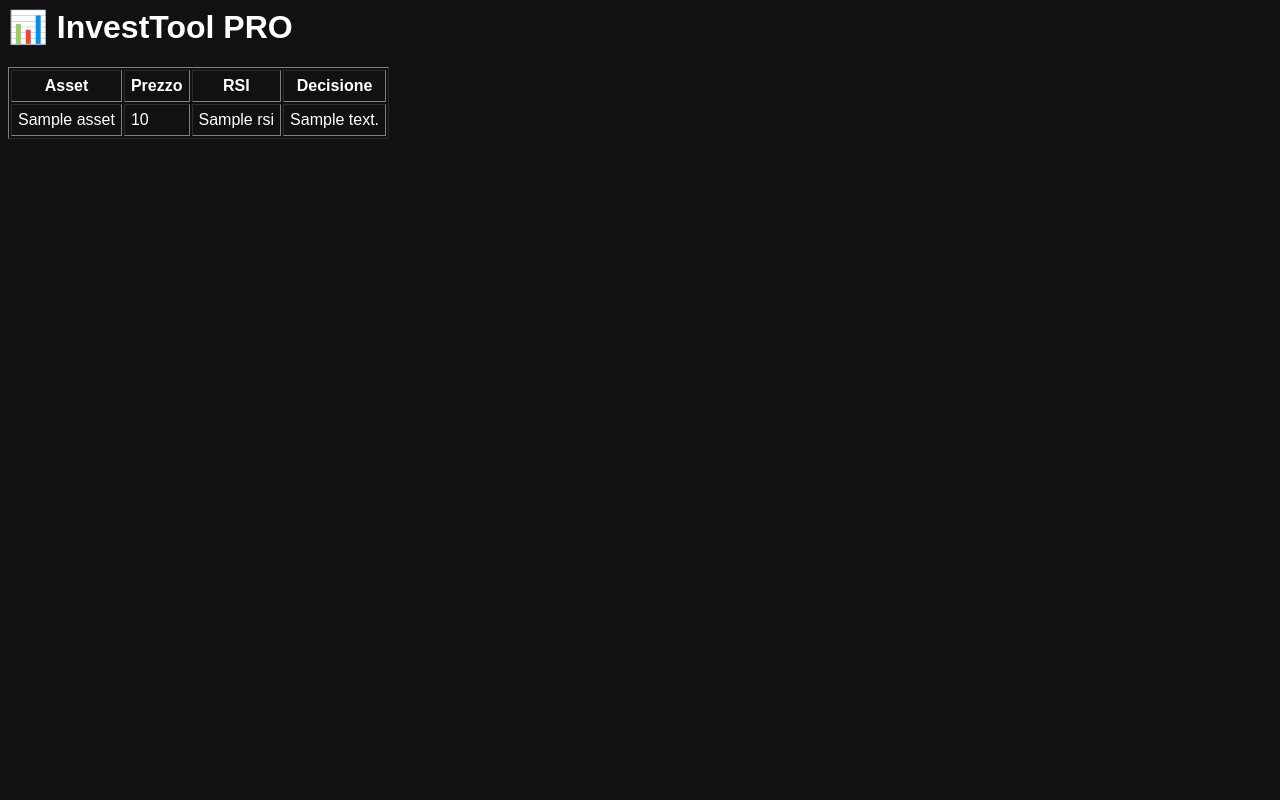
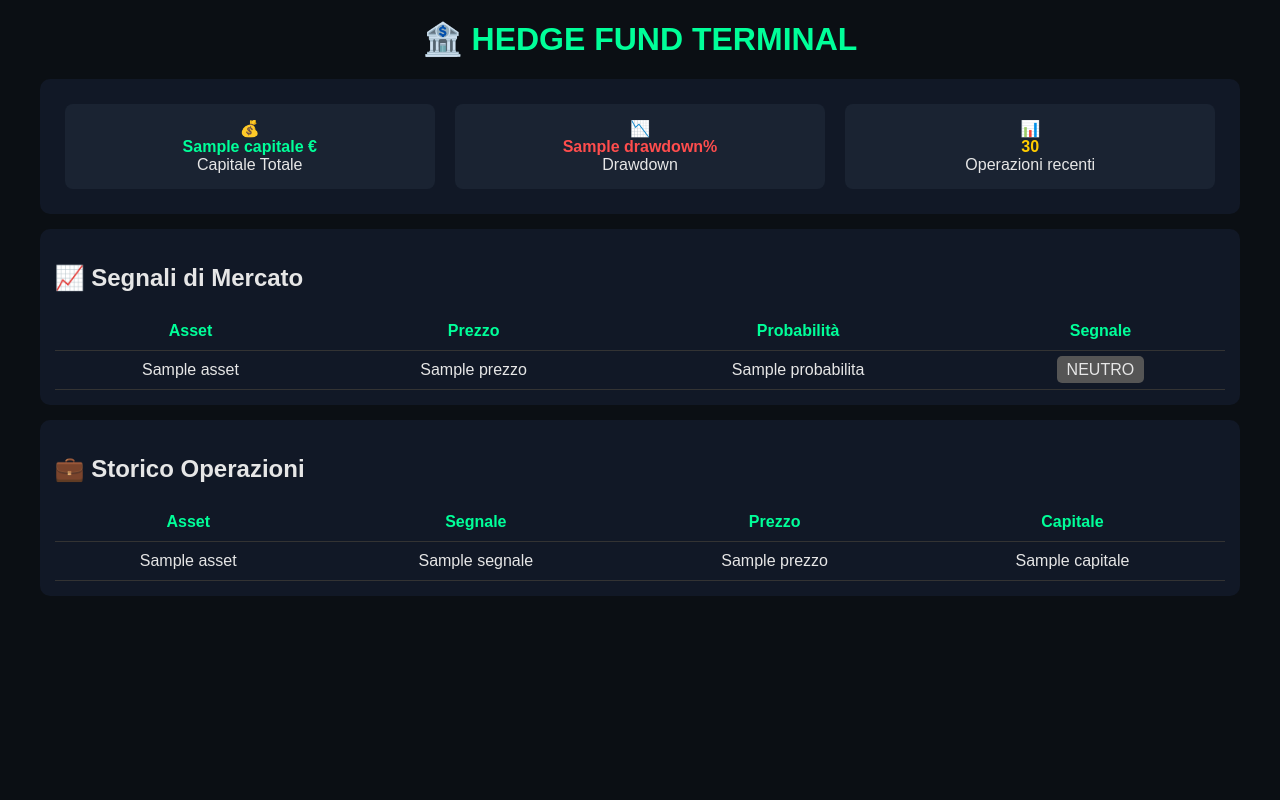
Before and after one commit to Emi202673/investtool-pro, a Flask app: template templates/templates/dashboard.html in a window 1280 px wide. Run offline with Flask 3, Linux system fonts and the light colour scheme; the template is opened without the code that fills it: most values are stand-ins (such as "Sample title", 1, 10 or a date in 2020).

Commit message:
Update dashboard.html

```diff
--- a/templates/templates/dashboard.html
+++ b/templates/templates/dashboard.html
@@ -1,26 +1,166 @@
-<html>
-<body style="background:#111;color:white;font-family:Arial">
+<!DOCTYPE html>
+<html lang="it">
+<head>
+    <meta charset="UTF-8">
+    <title>Hedge Fund Terminal</title>
 
-<h1>📊 InvestTool PRO</h1>
+    <style>
+        body {
+            background-color: #0b0f14;
+            color: #e6e6e6;
+            font-family: Arial, sans-serif;
+        }
 
-<table border="1" cellpadding="6">
+        .container {
+            width: 95%;
+            margin: auto;
+        }
+
+        h1 {
+            color: #00ff99;
+            text-align: center;
+            margin-top: 20px;
+        }
+
+        .panel {
+            background-color: #111826;
+            padding: 15px;
+            margin: 15px 0;
+            border-radius: 10px;
+        }
+
+        .metrics {
+            display: flex;
+            justify-content: space-between;
+            flex-wrap: wrap;
+        }
+
+        .box {
+            background-color: #1a2332;
+            padding: 15px;
+            margin: 10px;
+            flex: 1;
+            min-width: 200px;
+            border-radius: 8px;
+            text-align: center;
+        }
+
+        .green { color: #00ff99; }
+        .red { color: #ff4d4d; }
+        .yellow { color: #ffcc00; }
+
+        table {
+            width: 100%;
+            border-collapse: collapse;
+            margin-top: 10px;
+        }
+
+        th, td {
+            border-bottom: 1px solid #333;
+            padding: 10px;
+            text-align: center;
+        }
+
+        th {
+            color: #00ff99;
+        }
+
+        .badge {
+            padding: 5px 10px;
+            border-radius: 5px;
+        }
+
+        .buy { background-color: #00aa55; }
+        .sell { background-color: #cc3333; }
+        .neutral { background-color: #555; }
+    </style>
+</head>
+
+<body>
+
+<div class="container">
+
+    <h1>🏦 HEDGE FUND TERMINAL</h1>
+
+    <!-- 📊 METRICHE PRINCIPALI -->
+    <div class="panel metrics">
+
+        <div class="box">
+            💰 <br>
+            <strong class="green">{{ capitale }} €</strong>
+            <br> Capitale Totale
+        </div>
+
+        <div class="box">
+            📉 <br>
+            <strong class="red">{{ drawdown }}%</strong>
+            <br> Drawdown
+        </div>
+
+        <div class="box">
+            📊 <br>
+            <strong class="yellow">30</strong>
+            <br> Operazioni recenti
+        </div>
+
+    </div>
+
+    <!-- 📈 ASSET -->
+    <div class="panel">
+        <h2>📈 Segnali di Mercato</h2>
+
+        <table>
             <tr>
                 <th>Asset</th>
                 <th>Prezzo</th>
-<th>RSI</th>
-<th>Decisione</th>
+                <th>Probabilità</th>
+                <th>Segnale</th>
             </tr>
 
-{% for r in data %}
+            {% for d in data %}
             <tr>
-<td>{{r.asset}}</td>
-<td>{{r.price}}</td>
-<td>{{r.rsi}}</td>
-<td>{{r.decision}}</td>
+                <td>{{ d.asset }}</td>
+                <td>{{ d.prezzo }}</td>
+                <td>{{ d.probabilita }}</td>
+
+                <td>
+                    {% if d.segnale == "ACQUISTA" %}
+                        <span class="badge buy">ACQUISTA</span>
+                    {% elif d.segnale == "VENDI" %}
+                        <span class="badge sell">VENDI</span>
+                    {% else %}
+                        <span class="badge neutral">NEUTRO</span>
+                    {% endif %}
+                </td>
             </tr>
             {% endfor %}
+        </table>
+    </div>
 
+    <!-- 💼 STORICO -->
+    <div class="panel">
+        <h2>💼 Storico Operazioni</h2>
+
+        <table>
+            <tr>
+                <th>Asset</th>
+                <th>Segnale</th>
+                <th>Prezzo</th>
+                <th>Capitale</th>
+            </tr>
+
+            {% for h in storico %}
+            <tr>
+                <td>{{ h.asset }}</td>
+                <td>{{ h.segnale }}</td>
+                <td>{{ h.prezzo }}</td>
+                <td>{{ h.capitale }}</td>
+            </tr>
+            {% endfor %}
         </table>
+    </div>
+
+</div>
 
 </body>
 </html>
```
Lines whose indentation alone changed are shown as unchanged.
